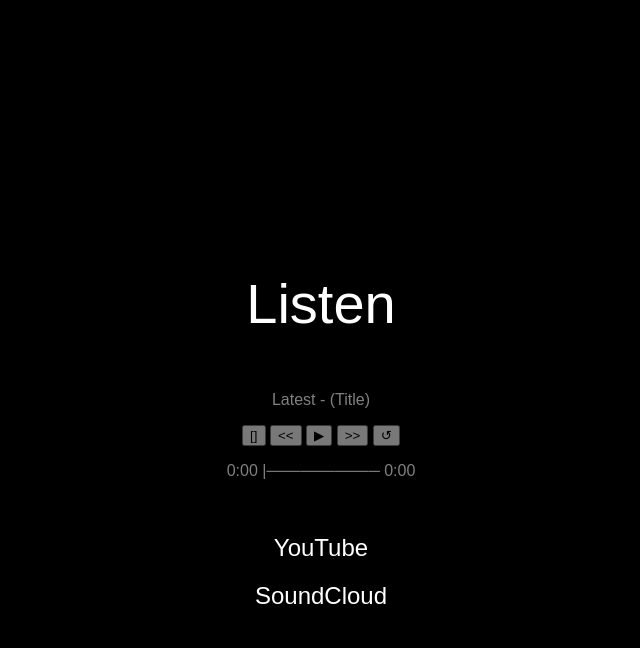
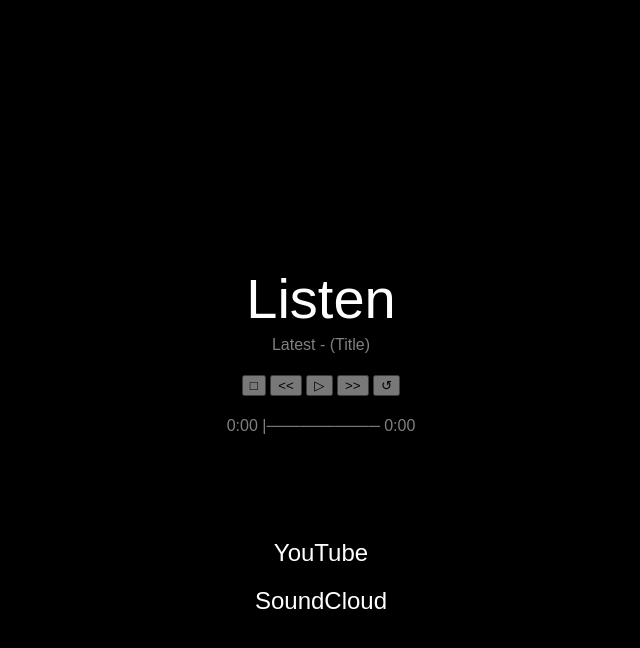
Before and after one commit to r1s1ng1/r1s1ng1.github.io, a Jekyll site: the page music/listen/index.html, which Jekyll copies as it is, in a window 1280 px wide. Shown: the top 648 px of the page, without its empty margins (319-959 px from the left). Built offline with Jekyll 4.4.1, drawn with Linux system fonts in a browser that asks for light colours.

Commit message:
Update index.html

```diff
--- a/music/listen/index.html
+++ b/music/listen/index.html
@@ -13,7 +13,6 @@
 
     <h1>Listen</h1>
 
-    <nav>
 
         <p>
             Latest - (Title)
@@ -24,9 +23,9 @@
         </audio>
 
         <p>
-            <button onclick="stopAudio()">[]</button>
+            <button onclick="stopAudio()">□</button>
             <button onclick="rewind()"><<</button>
-            <button id="playButton" onclick="togglePlay()">▶</button>
+            <button id="playButton" onclick="togglePlay()">▷</button>
             <button onclick="forward()">>></button>
             <button onclick="restart()">↺</button>
         </p>
@@ -36,6 +35,8 @@
         </p>
 
         <br>
+
+    <nav>
 
         <a href="#">YouTube</a>
         <a href="#">SoundCloud</a>
```
